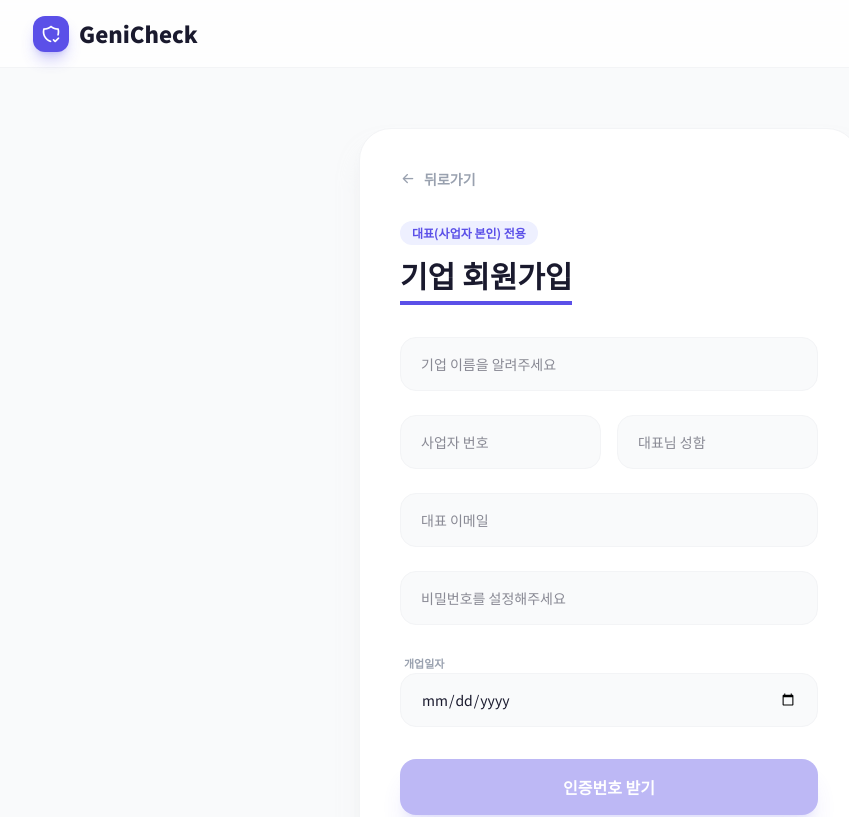
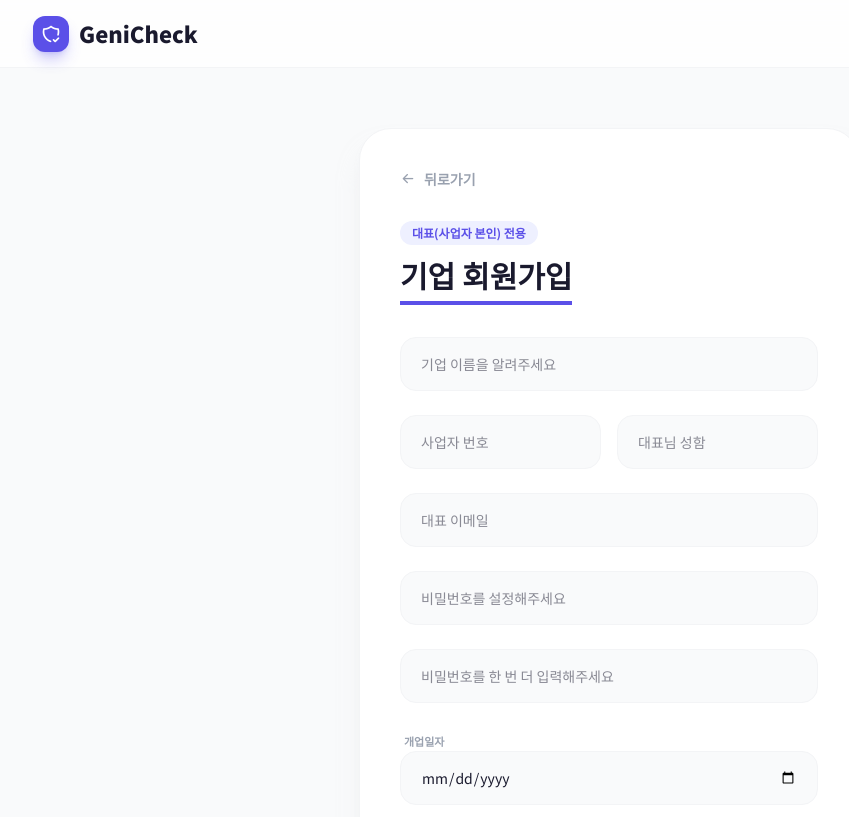
Before and after one commit to GeniCheck/Frontend, a React (Vite) app: page /signup in a window 1280 px wide. Shown: the top 817 px of the page, without its empty margins (31-880 px from the left). Built offline with nearby package versions, Linux system fonts and the light colour scheme; no server answers.

Commit message:
feat: 대표 회원가입 비밀번호 확인 입력 추가
Co-Authored-By: Claude Opus 5.5 <noreply@anthropic.com>

```diff
--- a/src/components/auth/CompanySignupForm.tsx
+++ b/src/components/auth/CompanySignupForm.tsx
@@ -43,6 +43,7 @@ const CompanySignupForm: React.FC = () => {
     string | null
   >(null);
   const [error, setError] = useState<string | null>(null);
+  const [passwordConfirm, setPasswordConfirm] = useState("");
 
   const { mutateAsync: requestOtpMutation, isPending: isRequestingOtp } =
     useAuthControllerRequestCompanySignupOtp();
@@ -68,6 +69,7 @@ const CompanySignupForm: React.FC = () => {
   const isEmailValid =
     EMAIL_REGEX.test(formData.email) && formData.email.length <= 50;
   const isPasswordValid = PASSWORD_REGEX.test(formData.password);
+  const isPasswordMatch = formData.password === passwordConfirm;
   const isStartDateValid = formData.startDate.trim().length > 0;
 
   const isFormValid =
@@ -76,6 +78,7 @@ const CompanySignupForm: React.FC = () => {
     isRepresentativeNameValid &&
     isEmailValid &&
     isPasswordValid &&
+    isPasswordMatch &&
     isStartDateValid;
 
   const normalizedStartDate = formData.startDate.replace(/-/g, "");
@@ -220,6 +223,16 @@ const CompanySignupForm: React.FC = () => {
                 !isPasswordValid ? PASSWORD_RULE_MESSAGE : undefined
               }
             />
+            <FormField
+              name="passwordConfirm"
+              type="password"
+              value={passwordConfirm}
+              onChange={setPasswordConfirm}
+              placeholder="비밀번호를 한 번 더 입력해주세요"
+              errorMessage={
+                !isPasswordMatch ? "비밀번호가 일치하지 않아요." : undefined
+              }
+            />
             <div className="space-y-1.5">
               <label
                 htmlFor="startDate"
```
